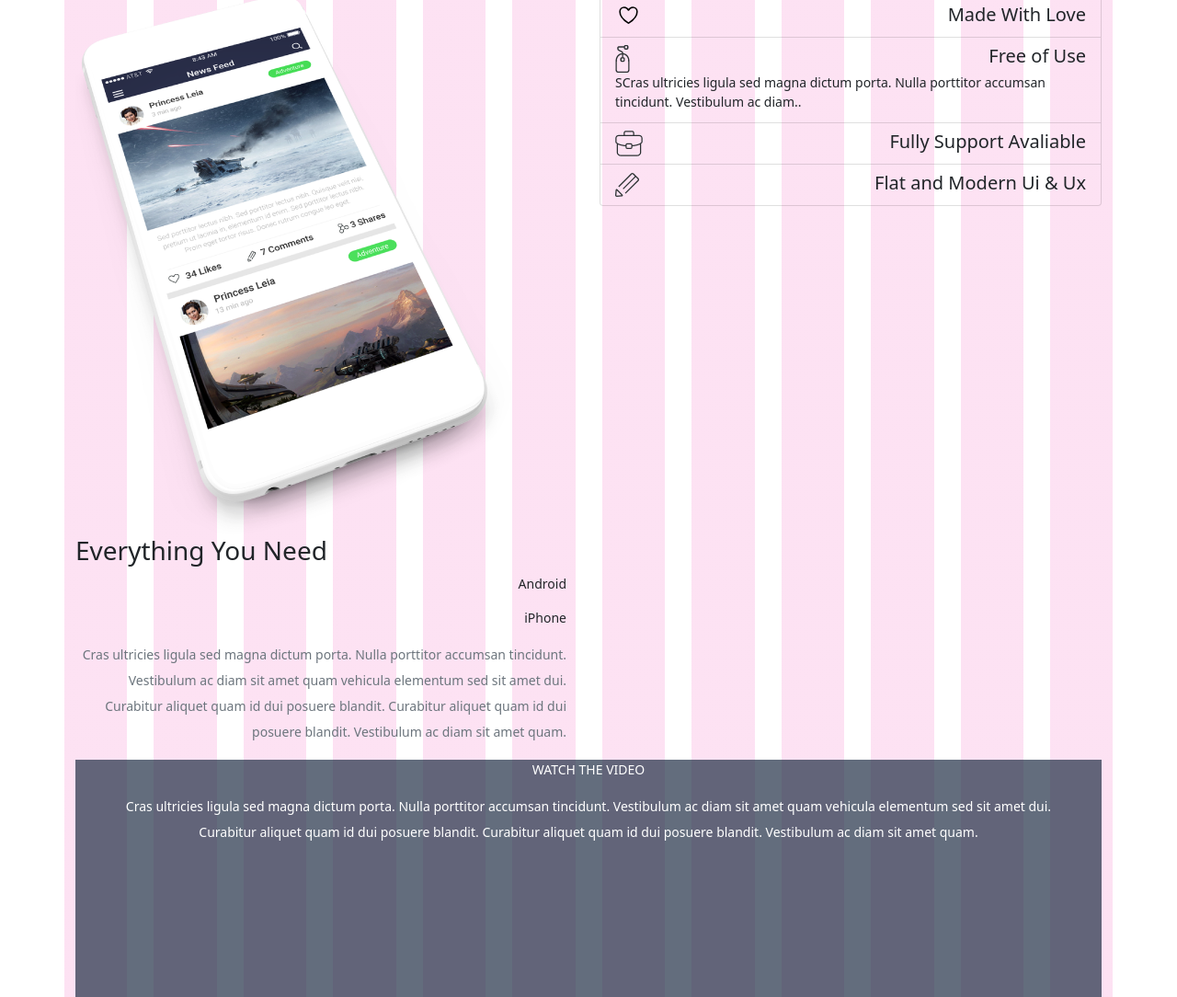
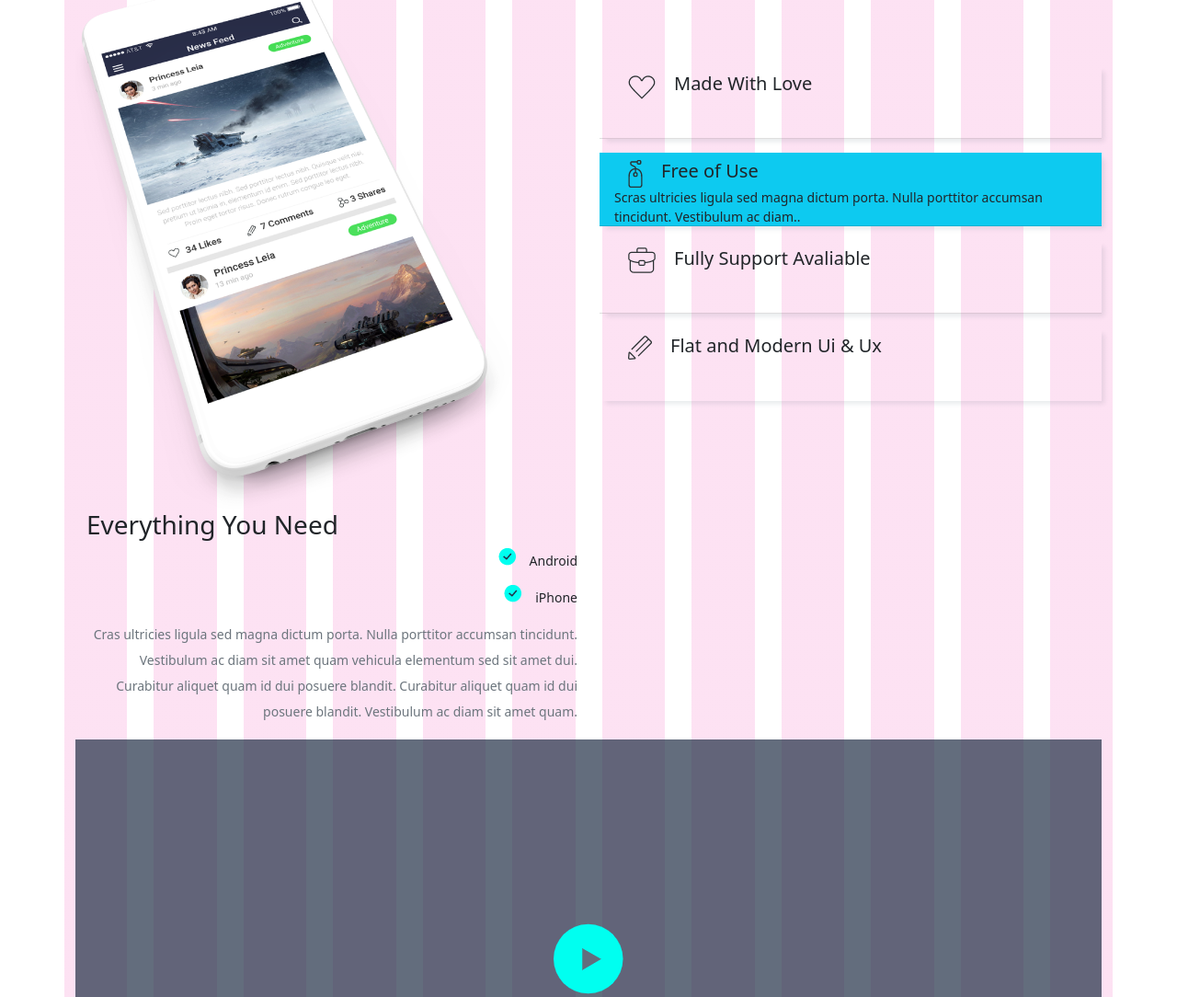
Before and after one commit to zverkovavik/bootstrap-test-landing, a website: page index.html in a window 1280 px wide. Shown: the part 2557-3641 px from the top of the page at 92% size. Drawn offline with nearby package versions, Linux system fonts and the light colour scheme.

Commit message:
part one

```diff
--- a/index.html
+++ b/index.html
@@ -94,7 +94,7 @@
 						</div>
 						<div class="row justify-content-between">
 							<div class="col-3">
-								<div class="text-center bg-transparent promotion-card" style="width: 17rem">
+								<div class="text-center bg-transparent promotion-card" style="width: 18rem">
 									<img src="img/Icon.png" class="card-img-top img-fluid picture-size" alt="" />
 									<div class="card-body">
 										<h5 class="card-title lh-lg">Modern Flat Design</h5>
@@ -175,35 +175,35 @@
 					</div>
 				</section>
 				<article>
-					<div class="row">
+					<div class="row justify-content-center align-items-center">
 						<div class="col-6">
 							<img class="img-fluid" src="img/Screen.png" alt="">
 						</div>
 						<div class="col-6">
-							<div class="list-group">
-								<a href="#" class="list-group-item list-group-item-action bg-transparent" aria-current="true">
-									<div class="d-flex w-100 justify-content-between">
-										<img src="img/heart-outline.svg" class="made-with-love" alt="">
-										<h5 class="mb-1">Made With Love</h5>
+							<div class="list-group list-group-flush">
+								<a href="#" class="list-group-item list-group-item-action bg-transparent presentation-link-item" aria-current="true">
+									<div class="d-flex w-100 align-items-center">
+										<img src="img/Heart Icon.png" class="made-with-love" alt="">
+										<h5>Made With Love</h5>
 									</div>
 								</a>
-								<a href="#" class="list-group-item list-group-item-action bg-transparent">
-									<div class="d-flex w-100 justify-content-between">
+								<a href="#" class="list-group-item list-group-item-action bg-info presentation-link-item text-dark"  aria-current="true">
+									<div class="d-flex w-100">
 										<img src="img/Tag Icon.png" alt="">
-										<h5 class="mb-1">Free of Use</h5>
+										<h5 class="mb-1 align-items-center">Free of Use</h5>
 									</div>
-									<p class="mb-1">SCras ultricies ligula sed magna dictum porta. Nulla porttitor
+									<p class="mb-1">Scras ultricies ligula sed magna dictum porta. Nulla porttitor
 										accumsan
 										tincidunt. Vestibulum ac diam..</p>
 								</a>
-								<a href="#" class="list-group-item list-group-item-action bg-transparent">
-									<div class="d-flex w-100 justify-content-between">
+								<a href="#" class="list-group-item list-group-item-action bg-transparent presentation-link-item">
+									<div class="d-flex w-100">
 										<img src="img/Case Icon.png" alt="">
-										<h5 class="mb-1">Fully Support Avaliable</h5>
+										<h5 class="mb-1 align-items-center">Fully Support Avaliable</h5>
 									</div>
 								</a>
-								<a href="#" class="list-group-item list-group-item-action bg-transparent">
-									<div class="d-flex w-100 justify-content-between">
+								<a href="#" class="list-group-item list-group-item-action bg-transparent presentation-link-item">
+									<div class="d-flex w-100">
 										<img src="img/Pencil-Icon.svg" alt="">
 										<h5 class="mb-1">Flat and Modern Ui & Ux</h5>
 									</div>
@@ -213,8 +213,8 @@
 						<div class="row justify-content-center">
 						<div class="col-6">
 							<h3 class="card-title">Everything You Need</h3>
-							<p class="text-end">Android</p>
-							<p class="text-end">iPhone</p>
+							<p class="text-end mobile-type">Android</p>
+							<p class="text-end mobile-type">iPhone</p>
 							<p class="text-end text-secondary lh-lg">Cras ultricies ligula sed magna dictum porta. Nulla porttitor accumsan tincidunt. Vestibulum ac diam sit amet quam vehicula elementum sed sit amet dui. Curabitur aliquet quam id dui posuere blandit. Curabitur aliquet quam id dui posuere blandit. Vestibulum ac diam sit amet quam.</p>
 						</div>
 						<div class="col-6"></div>
@@ -223,10 +223,11 @@
 				</article>
 				<article class="video">
 					<div class="container">
-						<div class="row">
-							<div class="col-12">
-								<p class="text-uppercase text-center text-white">Watch the video</p>
-								<p class="text-center text-white lh-lg">Cras ultricies ligula sed magna dictum porta. Nulla porttitor accumsan tincidunt.
+						<div class="row text-center">
+							<div class="col">
+								<img src="img/Play Btn.png" alt="">
+								<p class="text-uppercase text-white">Watch the video</p>
+								<p class="text-white lh-lg">Cras ultricies ligula sed magna dictum porta. Nulla porttitor accumsan tincidunt.
 									Vestibulum
 									ac
 									diam sit amet quam vehicula
@@ -241,7 +242,7 @@
 				<article class="download">
 					<div class="container">
 						<div class="row justify-content-center align-items-center">
-							<div class="col-4 text-center">
+							<div class="col text-center">
 								<h3>Join The Thousands of satisfied users</h3>
 								<p>t’s just a few clicks away</p>
 								<a href="#" class="btn btn-info text-uppercase">Download</a>
--- a/styles/styles.css
+++ b/styles/styles.css
@@ -1,4 +1,4 @@
-body {
+body, main {
   margin: 0 auto;
   padding: 0;
   font-size: 14px;
@@ -21,6 +21,7 @@ ul {
 
 section {
   padding-top: 100px;
+  margin: 0;
 }
 
 .promotion {
@@ -33,23 +34,21 @@ section {
 
 .promotion-card {
   border-radius: 5px;
-  /* border-bottom: 1px solid #000; */
   box-shadow: 0 0 10px rgba(104, 101, 101, 0.1);
 }
 .separator-pic {
   margin-bottom: 70px;
 }
 
-.made-with-love {
-  width: 29px;
-  height: 25px;
+.video {
+  background-color: rgba(34, 48,71, 0.7);
+  height: 600px;
+  padding-top: 200px;
 }
 
-.video {
-  background-color: rgba(34, 48,71, 0.7);
-  height: 350px;
+.video p {
+  margin: 20px auto 30px;
 }
-
 .buy-app {
   height: 700px;
   background-color: rgba(245,246, 250, 0.5);
@@ -85,10 +84,38 @@ nav {
 }
 
 .download {
-  height: 680px;
+  height: 480px;
+  margin-top: 100px;
+  padding-top: 150px;
+  margin-bottom: 50px;
   background: url('../img/Map.png') center no-repeat;
 }
 
+.download p {
+  padding-top: 30px;
+  padding-bottom: 45px;
+}
+
+.presentation-link-item {
+  height: 80px;
+  margin-bottom: 15px;
+  /* border: none; */
+  box-shadow: 5px 5px 5px -2px rgba(34, 60, 80, 0.1);
+}
+
+.presentation-link-item img {
+  margin-left: 15px;
+}
+
+.presentation-link-item h5 {
+  margin-left: 20px;
+}
+
+.mobile-type::before {
+  content: url(../img/Path.png);
+  padding-right: 15px;
+
+}
 .icon-footer {
   height: 100px;
   background-color: rgba(34, 48,71, 0.9);
```
Also changed, not shown: img/Heart Icon.png (added), img/Path.png (added), img/Play Btn.png (added), img/heart-outline.svg (deleted), 1 other file.
